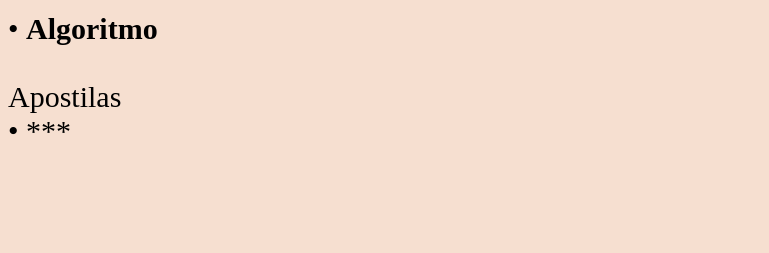
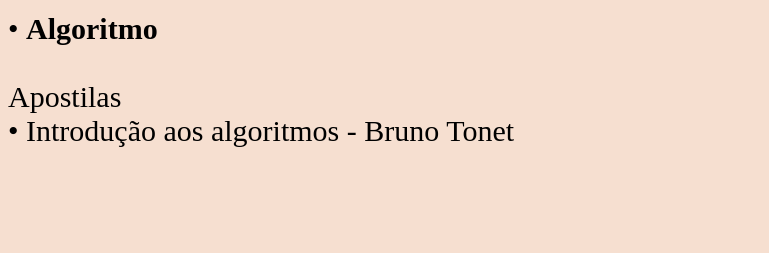
Before and after one commit to demisart/ref, a plain HTML site: page CONT/01algoritmo/algorithm.html in a window 1280 px wide. Shown: the part 147-400 px from the top of the page, without its empty margins (0-769 px from the left). Drawn offline with Linux system fonts and the light colour scheme.

Commit message:
Add files via upload

```diff
--- a/CONT/01algoritmo/algorithm.html
+++ b/CONT/01algoritmo/algorithm.html
@@ -26,7 +26,7 @@
 • <b>Algoritmo</b>
 
 Apostilas
-• <a href="" target="_blank">*** </a>
+• <a href="https://vk.com/doc623722001_630197083?hash=a90a7b03c0b4e62701&dl=4d9294359b38e16b68" target="_blank">Introdução aos algoritmos - Bruno Tonet </a>
 
 
 
```
